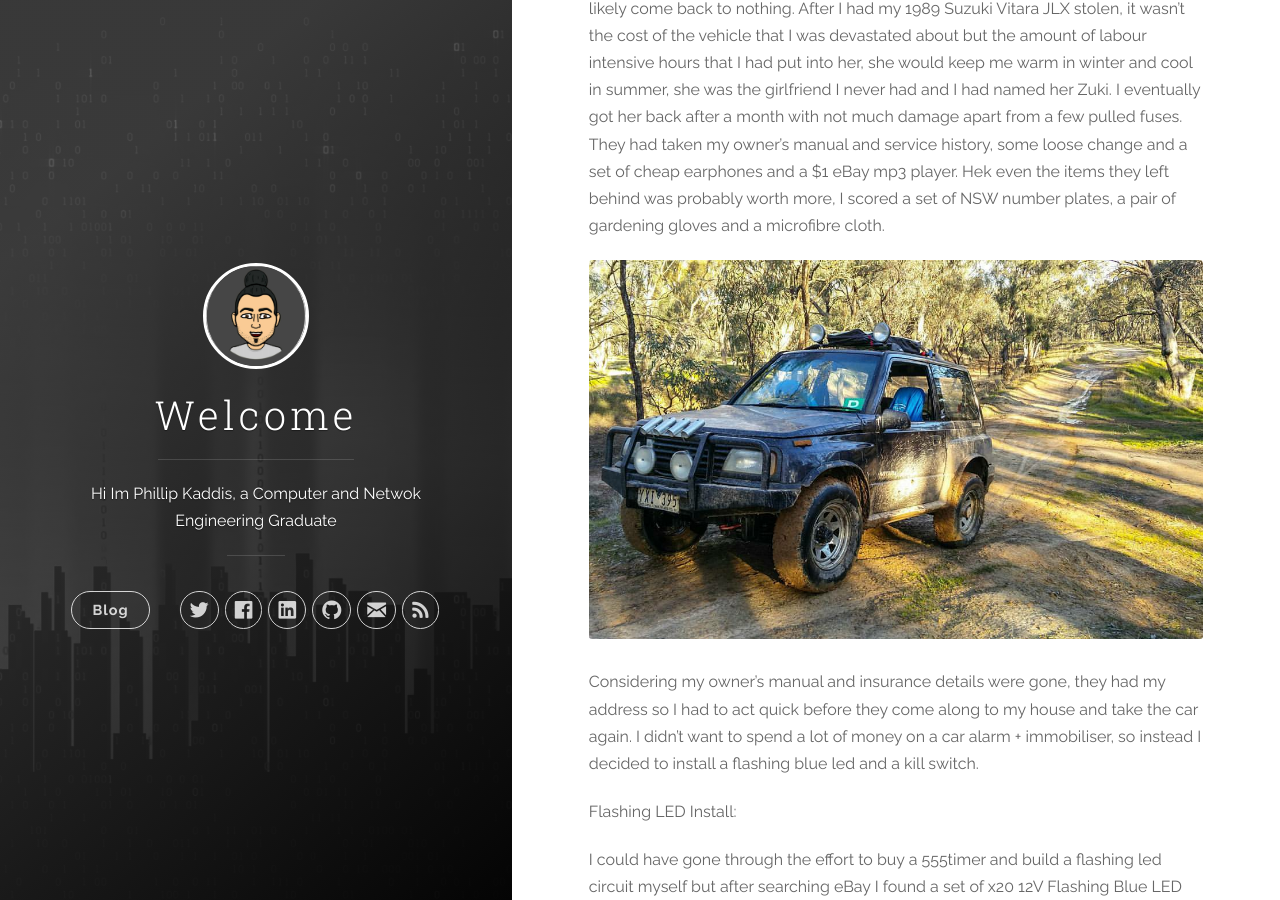
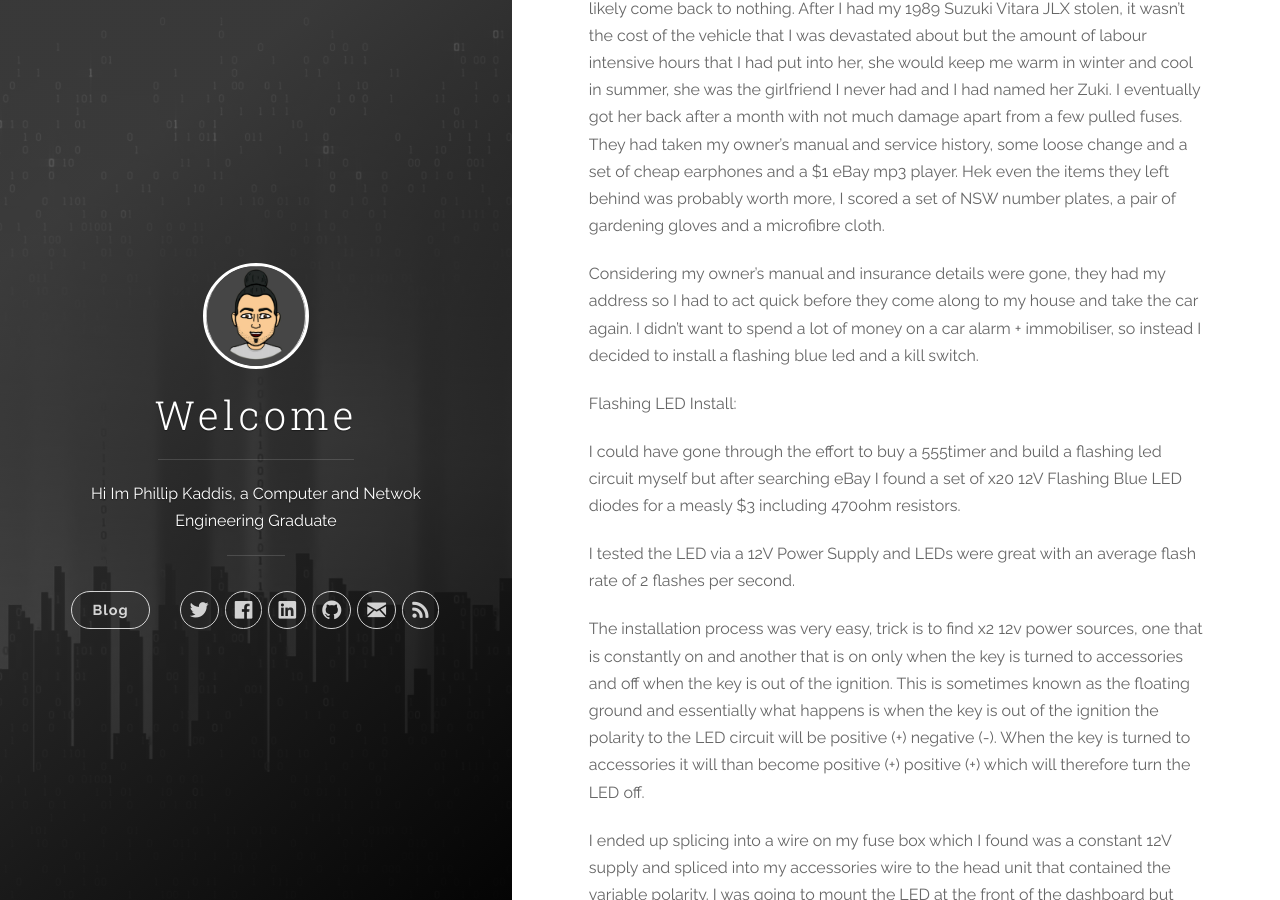
Before and after one commit to pkaddis/pkaddis.github.io, a Jekyll site: the page built from _posts/2015-04-16-Basic-Flashing-LED-Vehicle-Anti-theft-+-Kill-Switch-Install.markdown, in a window 1280 px wide and 900 px high, scrolled down 337 px. Built offline with Jekyll 4.4.1, drawn with Linux system fonts in a browser that asks for light colours; nearby versions of some CDN libraries.

Commit message:
Update 2015-04-16-Basic-Flashing-LED-Vehicle-Anti-theft-+-Kill-Switch-Install.markdown

```diff
--- a/_posts/2015-04-16-Basic-Flashing-LED-Vehicle-Anti-theft-+-Kill-Switch-Install.markdown
+++ b/_posts/2015-04-16-Basic-Flashing-LED-Vehicle-Anti-theft-+-Kill-Switch-Install.markdown
@@ -1,6 +1,4 @@
 Growing up in Victoria, known as the stolen car state of Australia. Displaying expensive items along with leaving your car unlocked could mean you will most likely come back to nothing. After I had my 1989 Suzuki Vitara JLX stolen, it wasn’t the cost of the vehicle that I was devastated about but the amount of labour intensive hours that I had put into her, she would keep me warm in winter and cool in summer, she was the girlfriend I never had and I had named her Zuki. I eventually got her back after a month with not much damage apart from a few pulled fuses. They had taken my owner’s manual and service history, some loose change and a set of cheap earphones and a $1 eBay mp3 player. Hek even the items they left behind was probably worth more, I scored a set of NSW number plates, a pair of gardening gloves and a microfibre cloth.
-
-![1989 Suzuki Vitara](https://raw.githubusercontent.com/pkaddis/pkaddis.github.io/master/images/1989suzuki.jpg "1989 Suzuki Vitara")
 
 Considering my owner’s manual and insurance details were gone, they had my address so I had to act quick before they come along to my house and take the car again. I didn’t want to spend a lot of money on a car alarm + immobiliser, so instead I decided to install a flashing blue led and a kill switch.
 
@@ -31,3 +29,5 @@
 I followed the wire, cut it and wired a 12v switch in series and put it………….ah nice try. Sorry but really the position is up to you, I ended up re-using a switch in my car from factory, so if you do use a switch just don’t place it in the obvious.
 
 That’s all really and the result looked great, the LED was very bright and it actually made a great light when trying to insert the key into my ignition barrel on a late night and the kill switch was mounted in a position where I’ll never forget to switch it off. So next time a theft comes around hopefully they’ll be so impressed that they’ll leave me a slab of beers 😉
+
+![1989 Suzuki Vitara](https://raw.githubusercontent.com/pkaddis/pkaddis.github.io/master/images/1989suzuki.jpg "1989 Suzuki Vitara")
```
